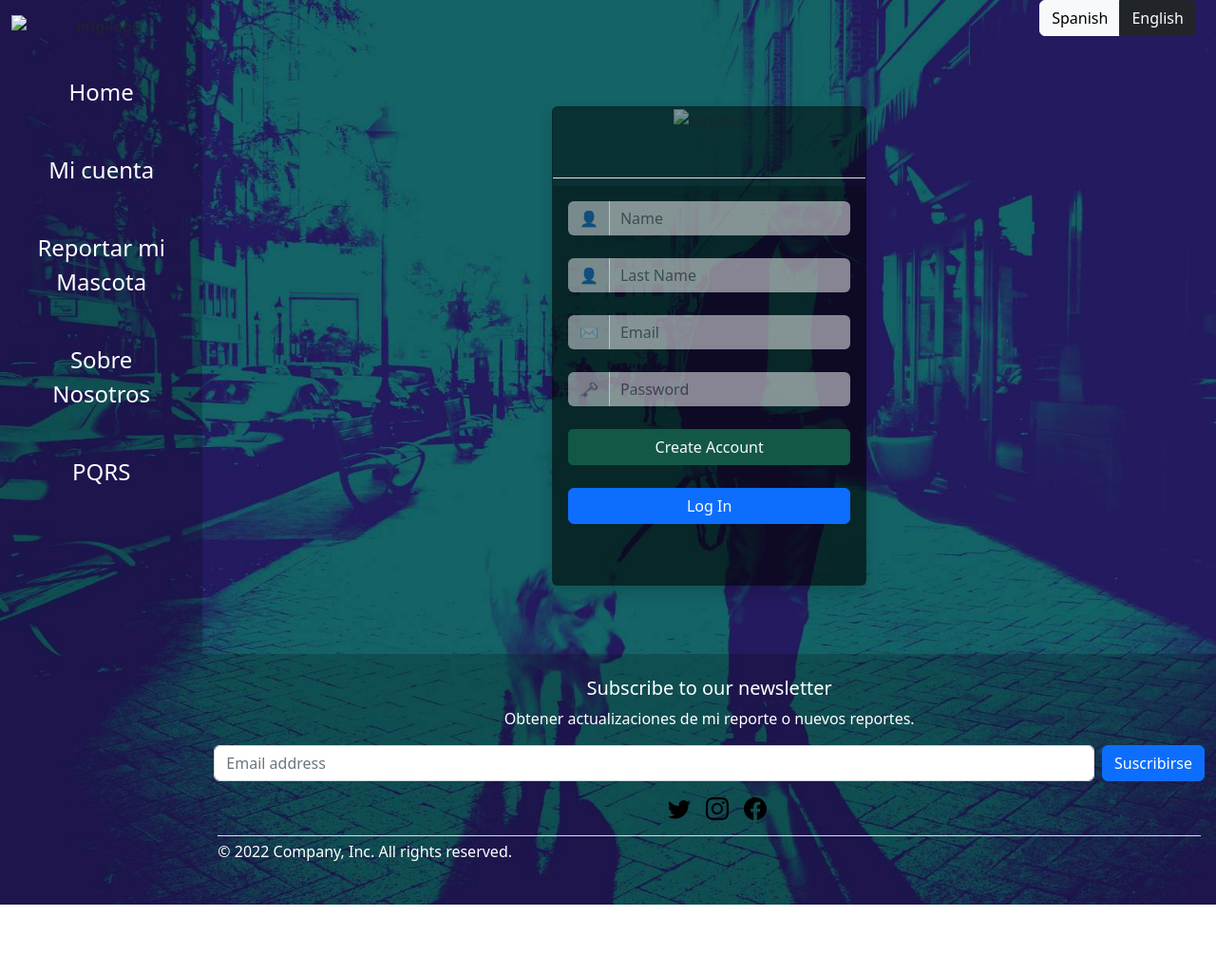
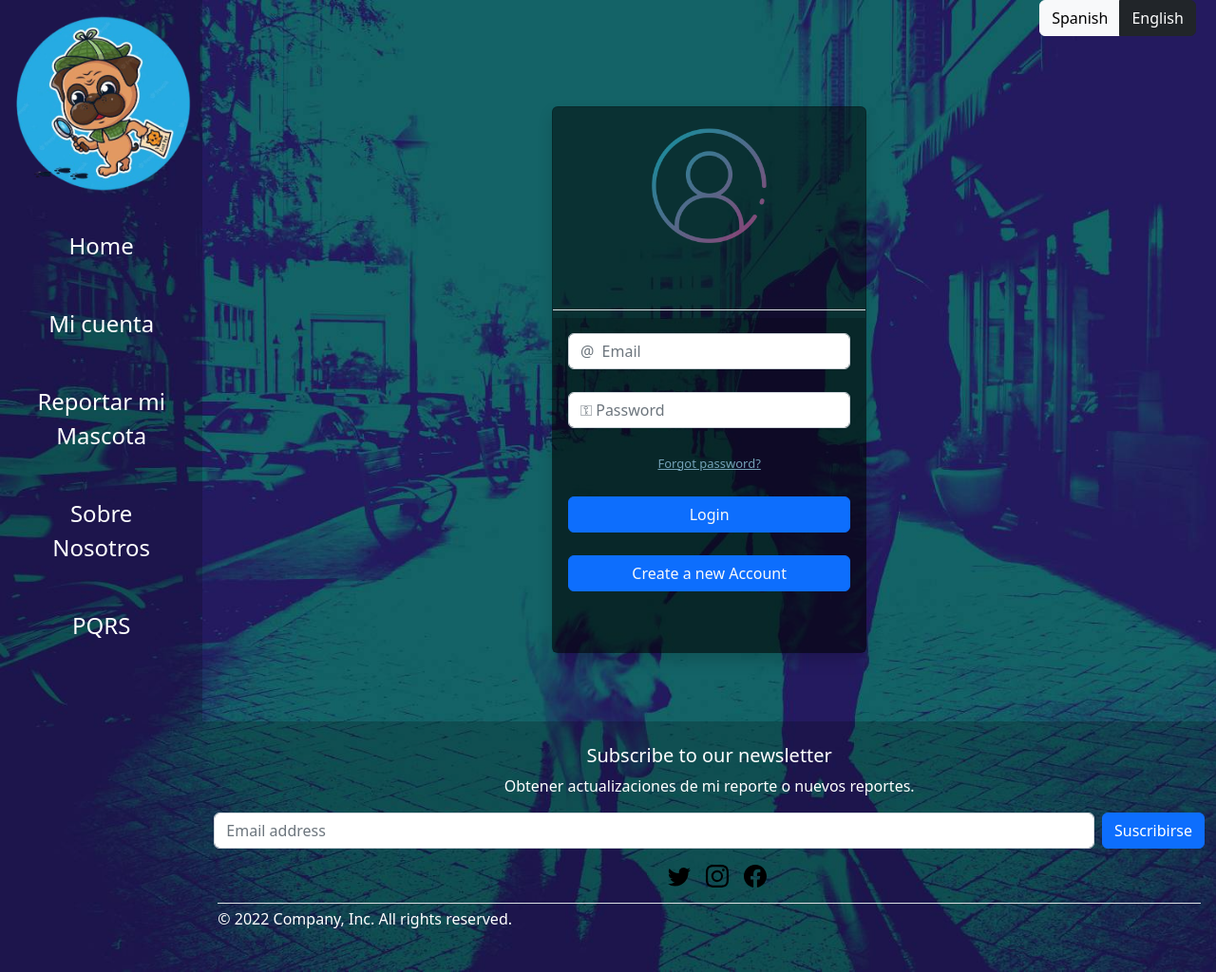
Before and after one commit to Danniel13/PetFinder, a plain HTML site: page html/Register.html in a window 1280 px wide. Shown: the whole page at 95% size. Before the commit the page ends 953 px from the top, so only its background shows below. Drawn offline with nearby package versions, Linux system fonts and the light colour scheme; files that its build step writes are made by us from their sources; files whose address does not match are found by name.

Commit message:
Cambios login

```diff
--- a/html/Register.html
+++ b/html/Register.html
@@ -4,11 +4,11 @@
   <meta charset="UTF-8">
   <meta http-equiv="X-UA-Compatible" content="IE=edge">
   <meta name="viewport" content="width=device-width, initial-scale=1.0">
-  <link rel="stylesheet" href="css/bootstrap.min.css">
-  <link rel="stylesheet" href="estilos/register.css">
-  <link rel="stylesheet" href="index.css">
+  <link rel="stylesheet" href="/estilos/bootstrap.min.css">
+  <link rel="stylesheet" href="/estilos/login.css">
+  <link rel="stylesheet" href="/estilos/index.css">
   <script src="https://cdn.jsdelivr.net/npm/bootstrap@5.2.0/dist/js/bootstrap.bundle.min.js"></script>
-  <title>Register</title>
+  <title>Sign In</title>
 
   <svg xmlns="http://www.w3.org/2000/svg" style="display: none;">
     <symbol id="bootstrap" viewBox="0 0 118 94">
@@ -30,7 +30,7 @@
     <div class="row">
   <div class="col-12 col-sm-2 d-none d-xl-block" id="Aside">
     <div class="card border-0" id="img-logo">
-            <img src="assest/photo_2022-08-28_10-07-46.png"  alt="img-logo">
+            <img src="/imagenes/photo_2022-08-28_10-07-46.png"  alt="img-logo">
         </div>
         <ul class="nav flex-column ">
           <li class="nav-item">
@@ -83,79 +83,36 @@
         </div>
 
 
-    <!-- Register Form -->
-
-
-
-
-
+    <!-- Login Form -->
     <div class="container">
-
 
       <div class="row justify-content-center mt-5">
          <div class="col-lg-4 col-md-6 col-sm-6 color">
            <div id="cardlog" class="card shadow">
             <div class="card-title text-center ">
-              <img id="imagenlogin"src="imagenes/register2.png" alt="register">
-
-               </div>
-
+              <img id="imagenlogin"src="/imagenes/Log1.png" alt="login">
+            </div>
             <div class="card-title text-center border-bottom">
               <h2 class="p-3"></h2>
             </div>
             <div class="card-body">
               <form>
-                <!-- Input name -->
                 <div class="mb-4">
-                  <div class="input-group has-validation">
-                    <span id="txtrg"  class="input-group-text">&#128100</span>
-                    <input id="txtrg" type="text" class="form-control" id="username" placeholder="Name" required>
-                  <div class="invalid-feedback">
-                      Your Name is required.
-                    </div>
-                  </div>
+                  <input type="text" class="form-control" size="30" maxlength="30" placeholder="@  Email" name="email" required>
                 </div>
-                <!-- Input lastname -->
                 <div class="mb-4">
 
-                  <div class="input-group has-validation">
-                    <span id="txtrg"class="input-group-text">&#128100</span>
-                    <input id="txtrg" type="text" class="form-control" id="username" placeholder="Last Name" required>
-                  <div class="invalid-feedback">
-                      Your Last Name is required.
-                    </div>
-                  </div>
-
+                  <input type="password" class="form-control" size="30" maxlength="30" placeholder="&#9919; Password" name="password" required>
                 </div>
                 <div class="mb-4">
-                  <!-- Input Email -->
-                  <div class="input-group has-validation">
-                    <span id="txtrg" class="input-group-text">&#9993</span>
-                    <input id="txtrg" type="text" class="form-control" id="username" placeholder="Email" required>
-                  <div class="invalid-feedback">
-                      Your Email is required.
-                    </div>
-                  </div>
-                  <br>
-                  <!-- Input Password -->
-                  <div class="mb-4">
-                    <div class="input-group has-validation">
-                      <span id="txtrg" class="input-group-text">&#128477 </span>
-                      <input id="txtrg" type="password" class="form-control" id="username" placeholder="Password" required>
-                    <div class="invalid-feedback">
-                        Your Password is required.
-                      </div>
-                    </div>
-                  </div>
-
-
+                  <span><a id="linklog" href="forgotpass.html" >Forgot password?</a></span>
                   </div>
                 <div class="d-grid">
-                  <button id="buttonreg" type="submit" class="btn text-light btn-primary"onclick="location.href='#'">Create Account</button>
+                  <button type="submit" class="btn text-light btn-primary">Login</button>
                 </div>
                 <br>
                 <div class="d-grid">
-                  <button type="button" class="btn text-light btn-primary " onclick="location.href='SignIn.html'">Log In</button>
+                  <button type="button" class="btn text-light btn-primary " onclick="location.href='SignOut.html'">Create a new Account</button>
 
                 </div>
               </form>
@@ -172,16 +129,6 @@
   <br>
     <br>
       <br>
-
-
-
-
-
-
-
-
-
-
     <div class="row" id="Footer">
 
       <!--Footer-->
```
Also changed, not shown: html/SignIn.html (+5 -5 lines).
